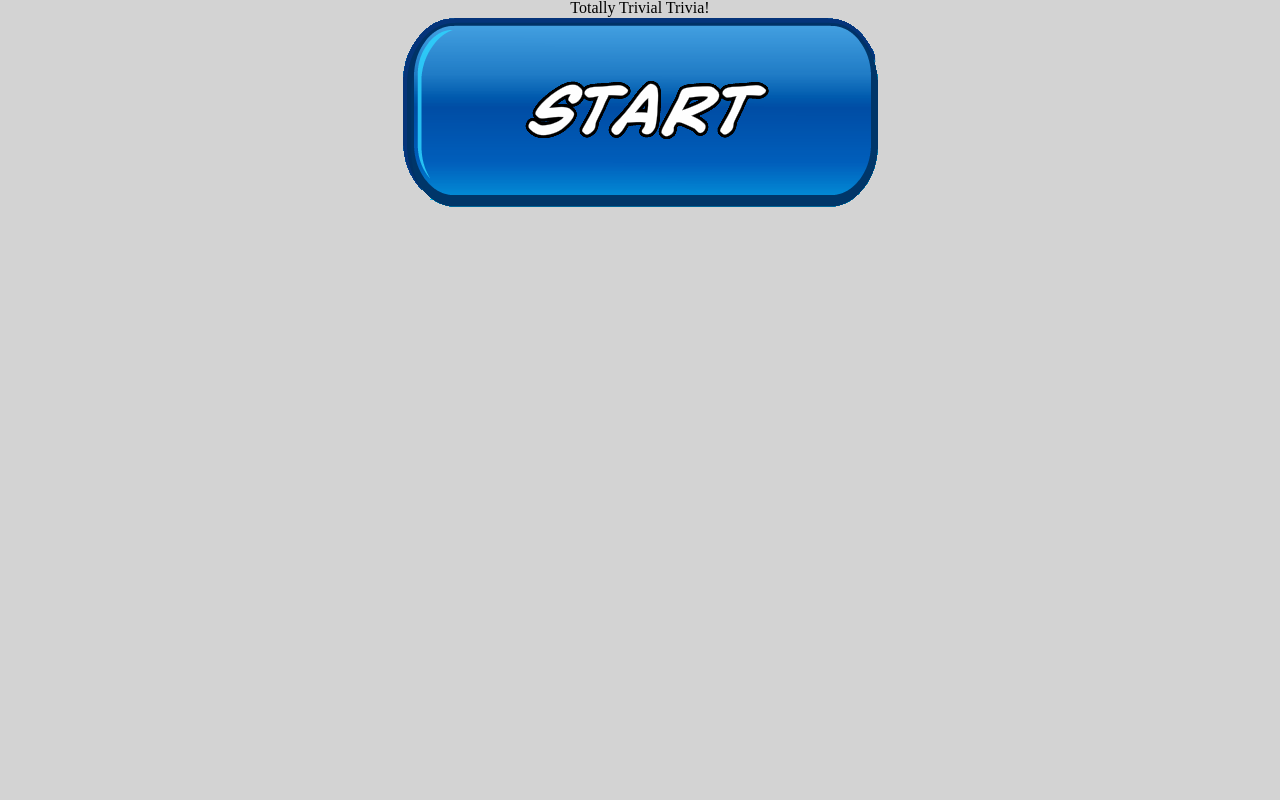
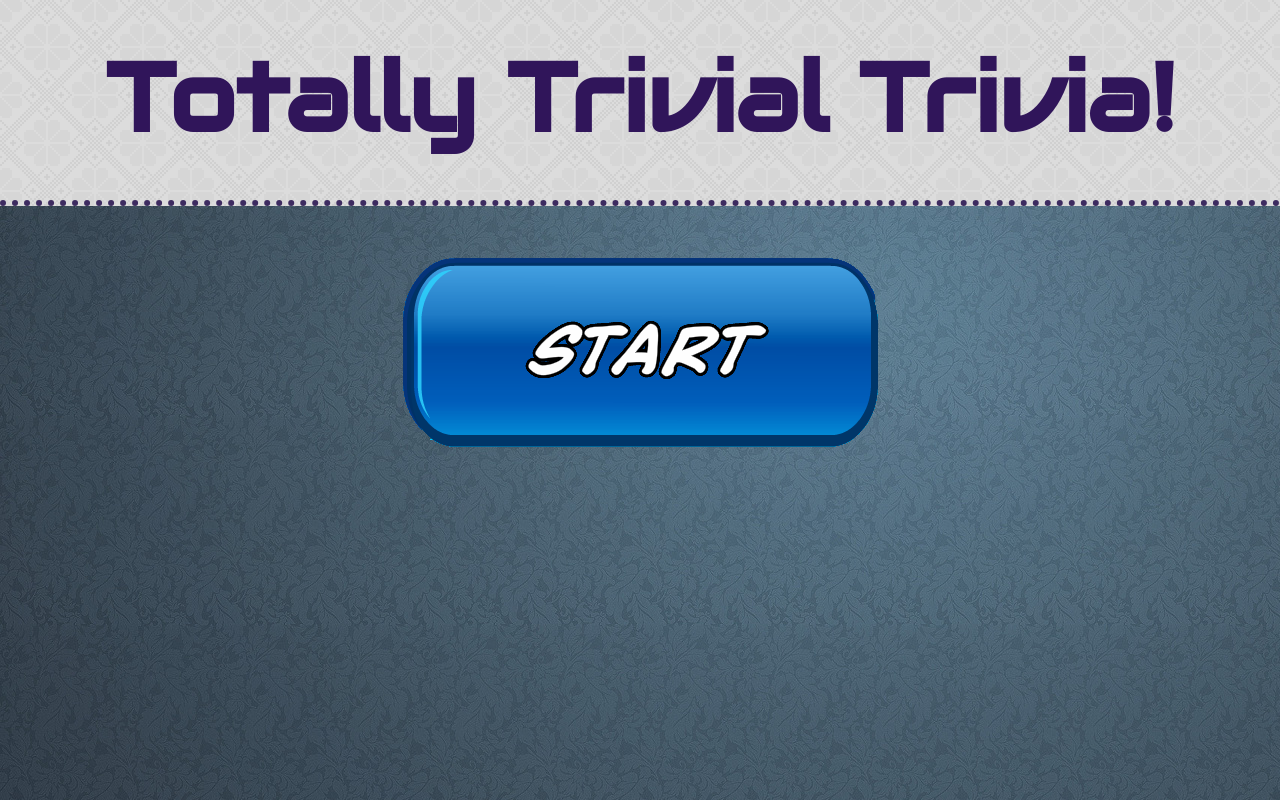
Before and after one commit to skyeTagawa/triviaGame, a plain HTML site: page index.html in a window 1280 px wide. Drawn offline with nearby package versions, Linux system fonts and the light colour scheme.

Commit message:
final upload

```diff
--- a/assets/css/style.css
+++ b/assets/css/style.css
@@ -1,12 +1,55 @@
+* {
+	text-align: center;
+
+}
+
 body {
-	background-color: lightgray;
+	/*background-color: lightgray;*/
+	background-image: url('../images/bluePattern.jpg');
+	font-family: 'Orbitron', arial;
+	font-size: 24px;
+	font-weight: bold;
+	color: #13f0df;
+}
+
+.top {
+	background-color: white;
+	width: 100%;
+	height: 200px;
+	background-image: url('../images/lightPattern.png');
+	margin-bottom: 50px;
+	border-bottom: 6px dotted #3d2b60;
 }
 
 img.image {
 	display: block;
 	margin: 0 auto;
+	padding-top: 45px;
 }
 
-* {
-	text-align: center;
+
+h1 {
+	font-family: 'audiowide', arial;
+	font-size: 96px;
+	padding-bottom: 45px;
+	padding-top: 50px;
+	color: #30155a;
 }
+
+h4 {
+	padding-top: 8px;
+	padding-bottom: 8px;
+	cursor: pointer;
+}
+
+@media screen and (max-width: 1120px) {
+	h1 {
+		font-size: 70px;
+	}
+}
+
+@media screen and (max-width: 808px) {
+	h1 {
+		font-size: 60px;
+	}
+}
--- a/index.html
+++ b/index.html
@@ -3,7 +3,10 @@
 <head>
 	<title>Totally Trivial Trivia</title>
 	<meta charset="UTF-8">
+	<meta name="viewport" content="width=device-width, initial-scale=1.0">
 	<link rel="stylesheet" type="text/css" href="assets/css/reset.css">
+	<link href='https://fonts.googleapis.com/css?family=Audiowide' rel='stylesheet' type='text/css'>
+	<link href='https://fonts.googleapis.com/css?family=Orbitron' rel='stylesheet' type='text/css'>
 	<link rel="stylesheet" type="text/css" href="assets/css/style.css">
 	<script src="https://ajax.googleapis.com/ajax/libs/jquery/1.12.4/jquery.min.js"></script>
 
@@ -11,9 +14,11 @@
 </head>
 <body>
 
+<div class="top">
 	<h1>Totally Trivial Trivia!</h1>
+</div>
+	<img src="assets/images/StartButton.png" id="button">
 
-	<img src="assets/images/StartButton.png" id="button">
 
 	<h2 id="timerDisplay"></h2>
 
@@ -22,10 +27,13 @@
 	<h3 id="questionString"></h3>
 
 	<br>
+
+
 	<h4 id="answer1"></h4>
 	<h4 id="answer2"></h4>
 	<h4 id="answer3"></h4>
 	<h4 id="answer4"></h4>
+
 
 	<br><br>
 
```
Also changed, not shown: assets/images/bluePattern.jpg (added), assets/images/lightPattern.png (added).
